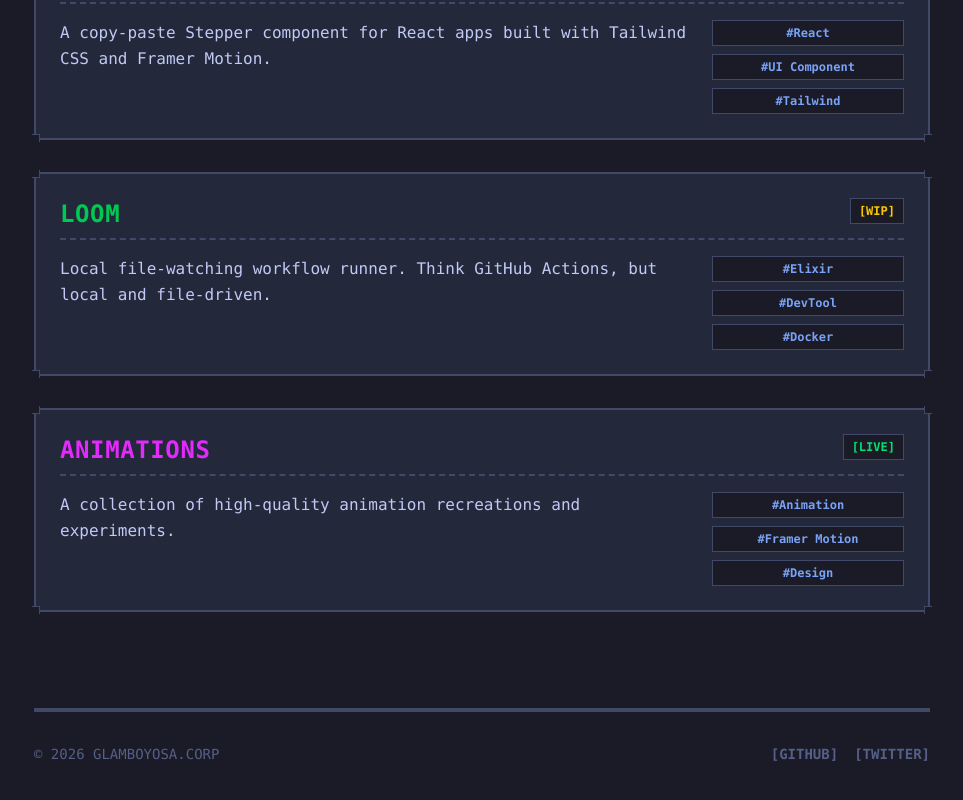
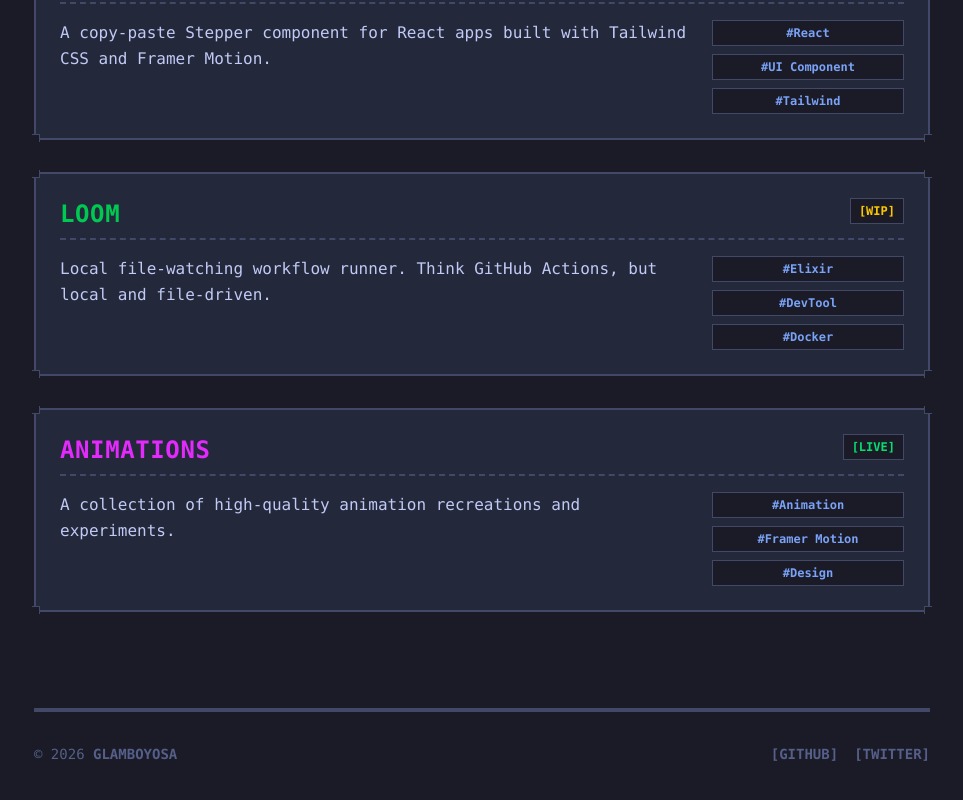
Before and after one commit to glamboyosa/things, a Vue app: page / in a window 1280 px wide. Shown: the part 1093-1893 px from the top of the page, without its empty margins (158-1121 px from the left). Built offline with nearby package versions, Linux system fonts and the light colour scheme.

Commit message:
fix: Update footer text and link to glamboyosa.xyz

```diff
--- a/src/App.vue
+++ b/src/App.vue
@@ -135,7 +135,12 @@ const projects = ref([
 
     <!-- Footer -->
     <footer class="max-w-4xl mx-auto border-t-4 border-[#414868] pt-8 flex justify-between items-center text-[#565f89] text-sm uppercase">
-      <p>© 2026 GLAMBOYOSA.CORP</p>
+      <p>
+        © 2026
+        <a href="https://glamboyosa.xyz" class="hover:text-[#7aa2f7] hover:underline decoration-2 underline-offset-4 font-bold">
+          GLAMBOYOSA
+        </a>
+      </p>
       <div class="flex gap-4 font-bold">
         <a href="https://github.com/glamboyosa" class="hover:text-[#7aa2f7] hover:underline decoration-2 underline-offset-4">[GitHub]</a>
         <a href="https://twitter.com/glamboyosa" class="hover:text-[#7aa2f7] hover:underline decoration-2 underline-offset-4">[Twitter]</a>
```
